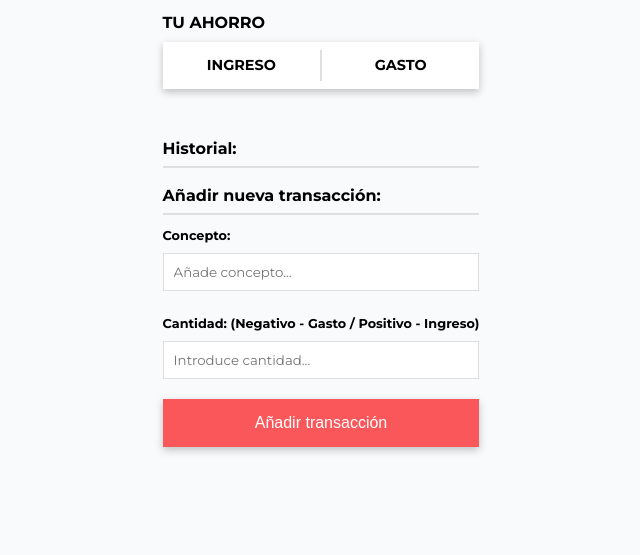
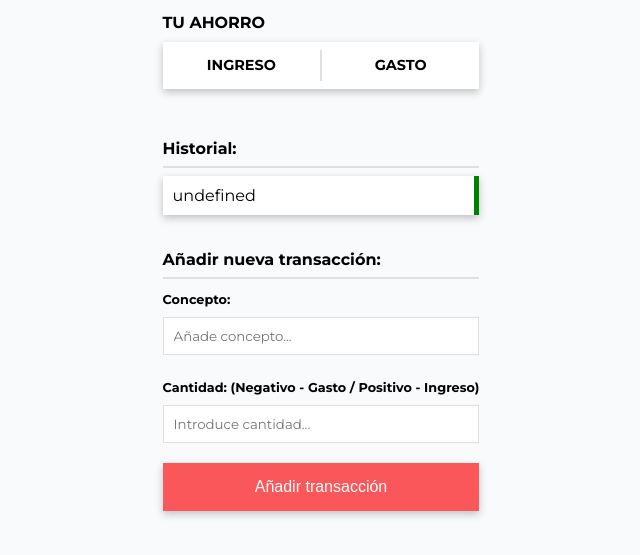
Before and after one commit to claudiahcarril/Keepcoding_JavaScript_Navegador, a plain HTML site: page index.html in a window 1280 px wide. Both pictures are taken after a click on the button "Añadir transacción". Shown: the part 91-646 px from the top of the page, without its empty margins (319-959 px from the left). Drawn offline with Linux system fonts and the light colour scheme.

```diff
--- a/index.js
+++ b/index.js
@@ -11,30 +11,26 @@
 
 
 
-// HISTORIAL
-function showMovements() {
+
+
+const buttonSubmit = document.querySelector('.btn-submit');
+buttonSubmit.addEventListener("click", () => {
+    // AÑADIR NUEVA TRANSACCIÓN
+    const inputConcept = document.querySelector('#input-concept')
+    const inputQuantity = document.querySelector('#input-quantity')
+
+    localStorage.setItem("concept", inputConcept.value)
+    localStorage.setItem("quantity", inputQuantity.value)
+    console.log(inputConcept.value, inputQuantity.value)
+
+
+    // HISTORIAL
     const movementsRecord = document.getElementById("movements-record")
     const accountMovements = document.createElement('p')
+    accountMovements.innerText = localStorage.inputConcept
+
     movementsRecord.appendChild(accountMovements)
-}
 
 
 
-
-
-
-// AÑADIR NUEVA TRANSACCIÓN
-
-const buttonSubmit = document.querySelector('.btn-submit');
-const inputConcept = document.querySelector('#input-concept')
-const inputQuantity = document.querySelector('#input-quantity')
-
-function buttonClicked() {
-    localStorage.setItem("concept", inputConcept.value)
-    localStorage.setItem("quantity", inputQuantity.value)
-    console.log(inputConcept, inputQuantity)
-}
-
-
-
-buttonSubmit.addEventListener("click", buttonClicked)
+})
--- a/styles/style.css
+++ b/styles/style.css
@@ -67,6 +67,18 @@
     padding-bottom: 10px;
 }
 
+#movements-record p {
+    box-shadow: rgba(0, 0, 0, 0.24) 0px 3px 8px;
+    margin: 0 0 5px 0;
+    background-color: white;
+    border-right: green 5px solid;
+    font-family: 'Montserrat', sans-serif;
+    padding: 10px;
+}
+
+.add-new-transaction {
+    margin-top: 20px;
+}
 
 .transactions {
     display: flex;
```
